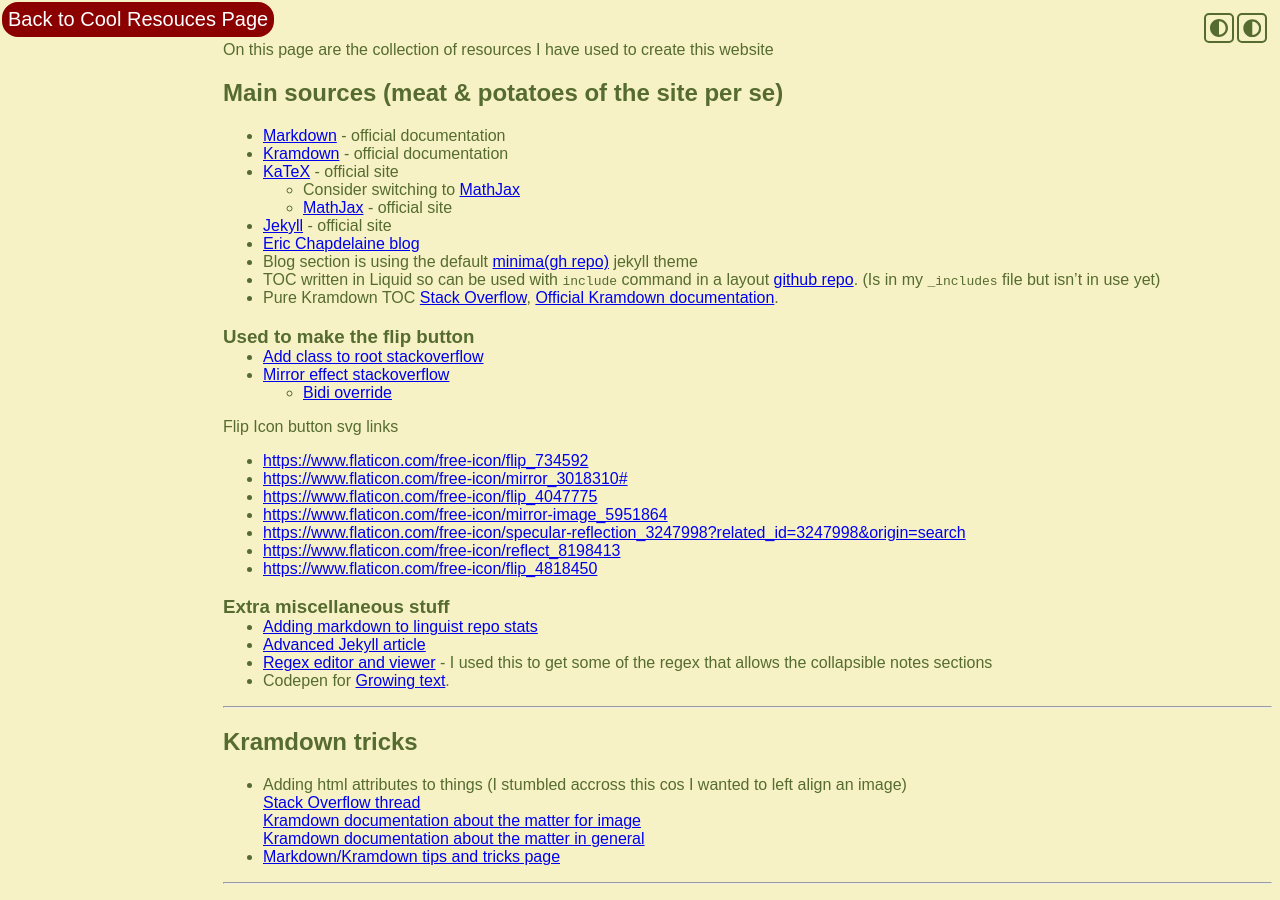
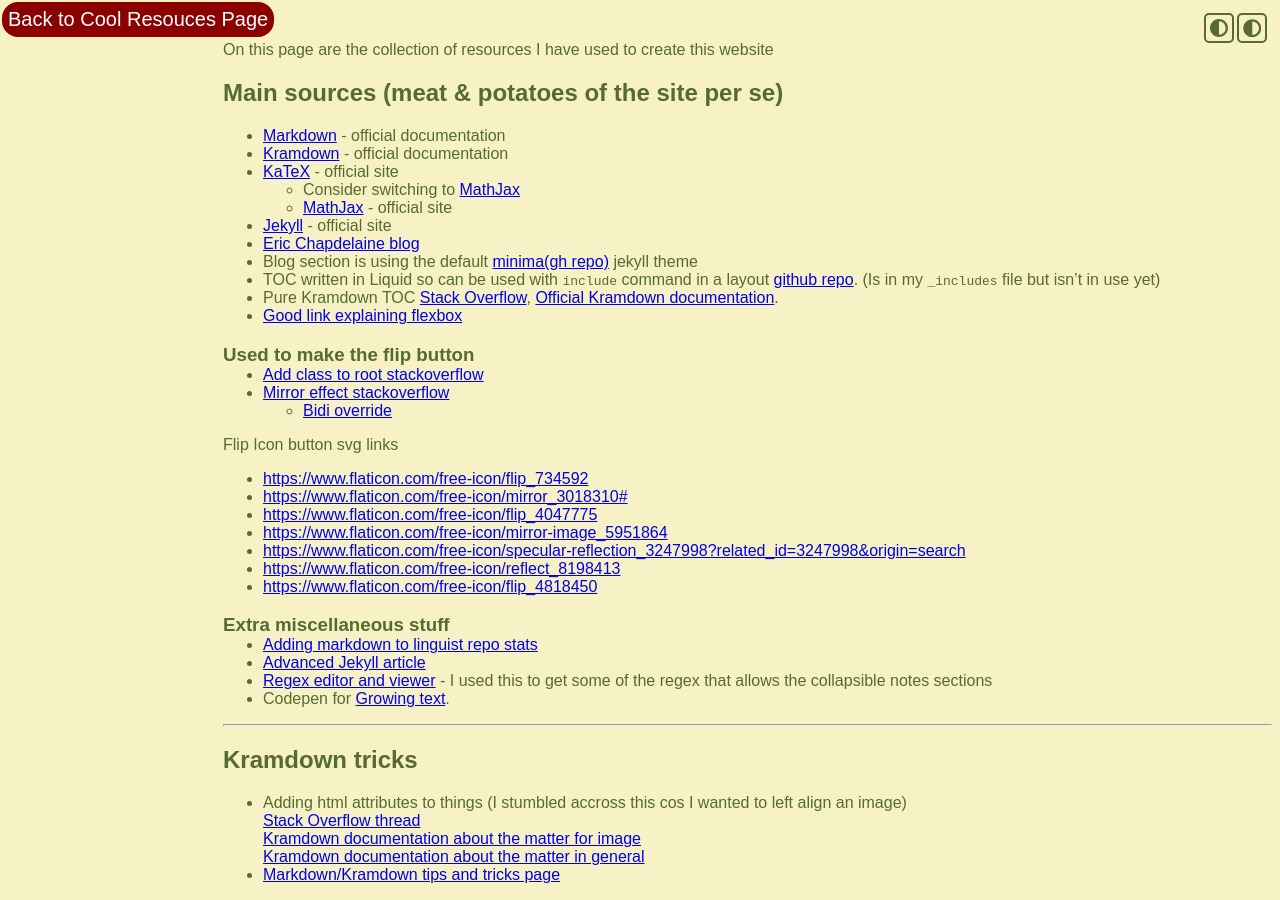
Before and after one commit to GiulianoPalazzi/giulianopalazzi.github.io, a Jekyll site: the page built from resources/used_this_website.md, in a window 1280 px wide and 900 px high. Built offline with Jekyll 4.4.1, drawn with Linux system fonts in a browser that asks for light colours; nearby versions of some CDN libraries.

Commit message:
added link which explains flexbox

```diff
--- a/resources/used_this_website.md
+++ b/resources/used_this_website.md
@@ -18,6 +18,7 @@
 - Blog section is using the default [minima(gh repo)](https://github.com/jekyll/minima){: target="\_blank"} jekyll theme
 - TOC written in Liquid so can be used with `include` command in a layout [github repo](https://github.com/allejo/jekyll-toc){: target="\_blank"}. (Is in my `_includes` file but isn't in use yet)
 - Pure Kramdown TOC [Stack Overflow](https://stackoverflow.com/questions/38417624/table-of-contents-using-jekyll-and-kramdown){: target="\_blank"}, [Official Kramdown documentation](https://kramdown.gettalong.org/converter/html.html#toc){: target="\_blank"}.
+- [Good link explaining flexbox](https://css-tricks.com/snippets/css/a-guide-to-flexbox/){:target="\_blank"}
 
 ### Used to make the flip button ###
 
```
